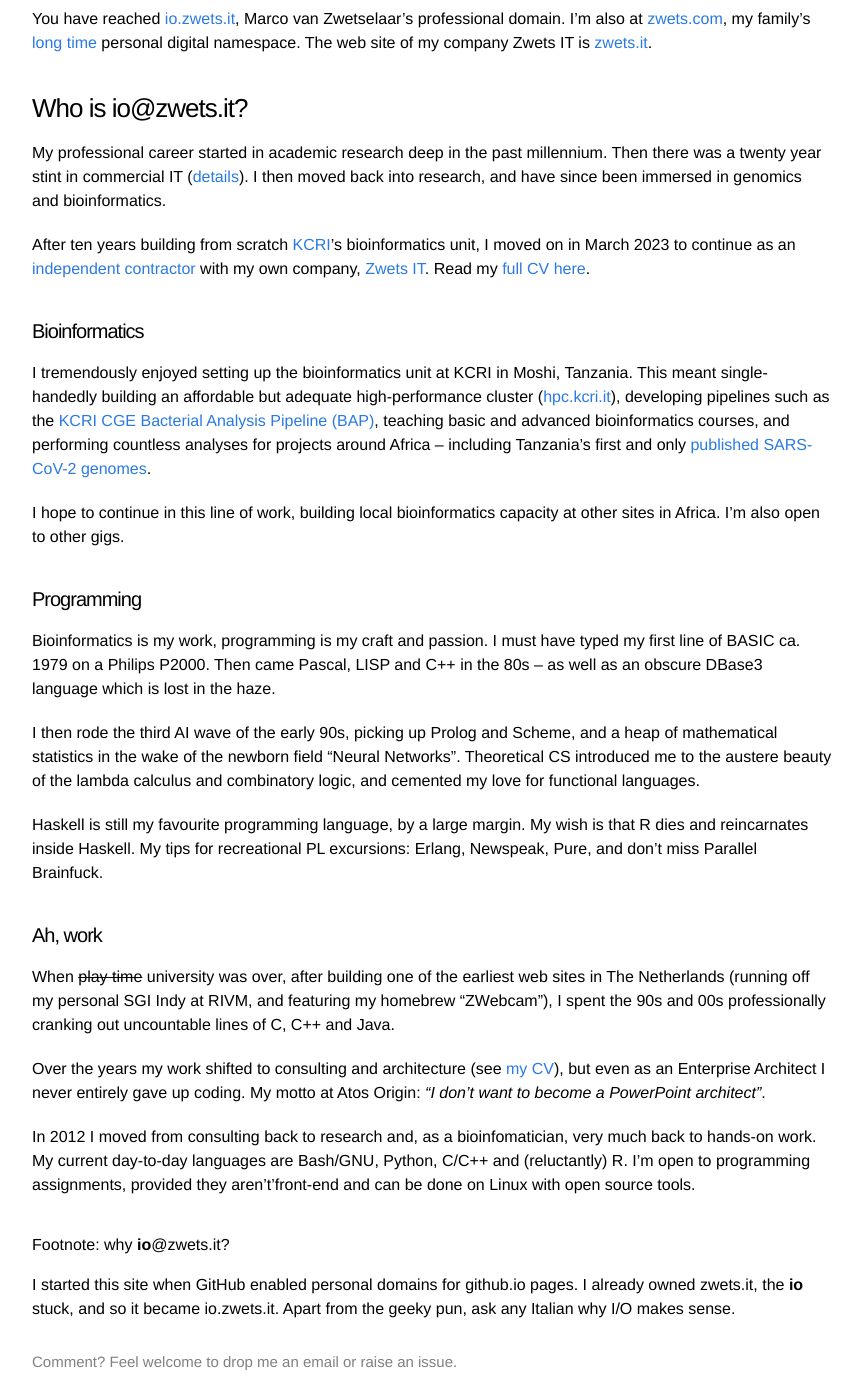
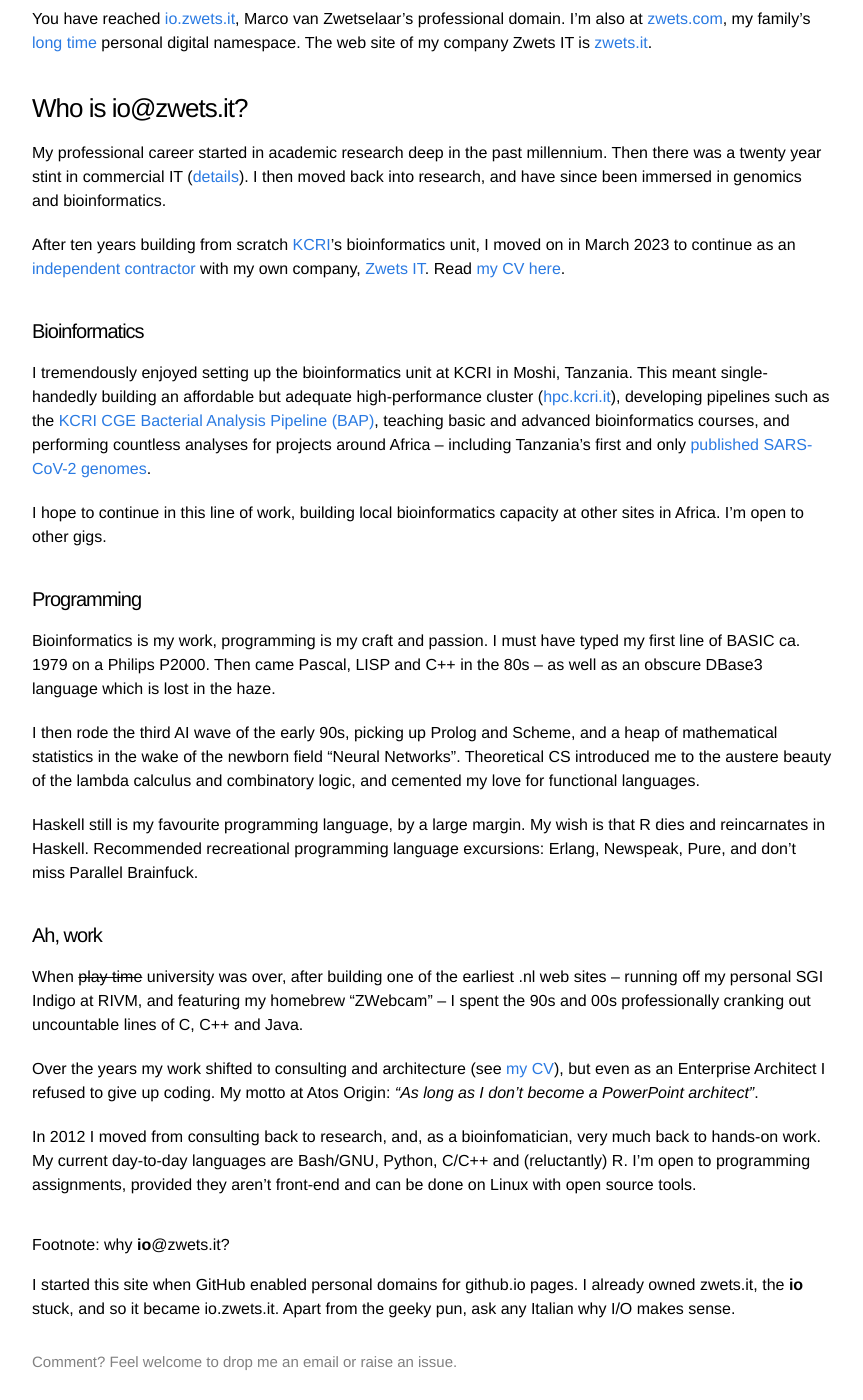
Before and after one commit to zwets/zwets.github.io, a Jekyll site: the page built from about.md, in a window 1280 px wide and 1400 px high, scrolled down 229 px. Shown: the whole window, without its empty margins (208-1071 px from the left). Built offline with Jekyll 4.4.1, drawn with Linux system fonts in a browser that asks for light colours.

Commit message:
[about.md] fix typo

```diff
--- a/about.md
+++ b/about.md
@@ -19,7 +19,7 @@
 
 After ten years building from scratch [KCRI](https://www.kcri.ac.tz)'s bioinformatics unit,
 I moved on in March 2023 to continue as an [independent contractor](http://io.zwets.it/2023/03/01/bioinformatician-without-borders)
-with my own company, [Zwets IT](https://zwets.it).  Read my [full CV here](cv.pdf).
+with my own company, [Zwets IT](https://zwets.it).  Read [my CV here](cv.pdf).
 
 #### Bioinformatics
 
@@ -30,7 +30,7 @@
 Tanzania's first and only [published SARS-CoV-2 genomes](https://doi.org/10.3389/fmed.2022.1034682).
 
 I hope to continue in this line of work, building local bioinformatics capacity at other sites in Africa.
-I'm also open to other gigs.
+I'm open to other gigs.
 
 #### Programming
 
@@ -42,23 +42,25 @@
 the wake of the newborn field "Neural Networks".  Theoretical CS introduced me to the austere beauty of the lambda
 calculus and combinatory logic, and cemented my love for functional languages.
 
-Haskell is still my favourite programming language, by a large margin.  My wish is that R dies and reincarnates
-inside Haskell.  My tips for recreational PL excursions: Erlang, Newspeak, Pure, and don't miss Parallel Brainfuck.
+Haskell still is my favourite programming language, by a large margin.  My wish is that R dies and reincarnates
+in Haskell.  Recommended recreational programming language excursions: Erlang, Newspeak, Pure, and don't miss
+Parallel Brainfuck.
 
 #### Ah, work
 
-When ~~play time~~ university was over, after building one of the earliest web sites in The Netherlands (running off
-my personal SGI Indy at RIVM, and featuring my homebrew "ZWebcam"), I spent the 90s and 00s professionally cranking
-out uncountable lines of C, C++ and Java.
+When ~~play time~~ university was over, after building one of the earliest .nl web sites -- running off
+my personal SGI Indigo at RIVM, and featuring my homebrew "ZWebcam" -- I spent the 90s and 00s professionally
+cranking out uncountable lines of C, C++ and Java.
 
 Over the years my work shifted to consulting and architecture (see [my CV](cv.pdf)), but even as an Enterprise Architect
-I never entirely gave up coding.  My motto at Atos Origin: _"I don't want to become a PowerPoint architect"_.
+I refused to give up coding.  My motto at Atos Origin: _"As long as I don't become a PowerPoint architect"_.
 
-In 2012 I moved from consulting back to research and, as a bioinfomatician, very much back to hands-on work.
+In 2012 I moved from consulting back to research, and, as a bioinfomatician, very much back to hands-on work.
 My current day-to-day languages are Bash/GNU, Python, C/C++ and (reluctantly) R.  I'm open to programming assignments,
-provided they aren't'front-end and can be done on Linux with open source tools.
+provided they aren't front-end and can be done on Linux with open source tools.
 
 ##### Footnote: why **io**@zwets.it?
 
-I started this site when GitHub enabled personal domains for github.io pages.  I already owned zwets.it, the <strong>io</strong> stuck,
-and so it became io.zwets.it.  Apart from the geeky pun, ask any Italian why I/O makes sense.
+I started this site when GitHub enabled personal domains for github.io pages.  I already owned zwets.it,
+the <strong>io</strong> stuck, and so it became io.zwets.it.  Apart from the geeky pun, ask any Italian
+why I/O makes sense.
```
